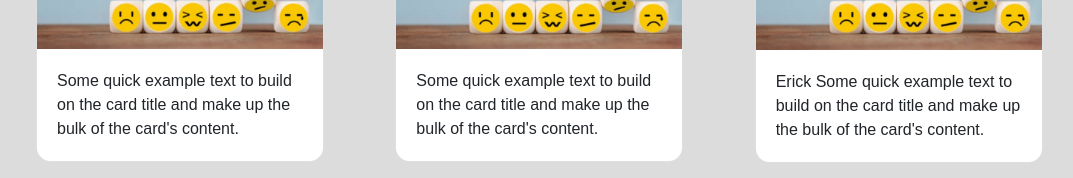
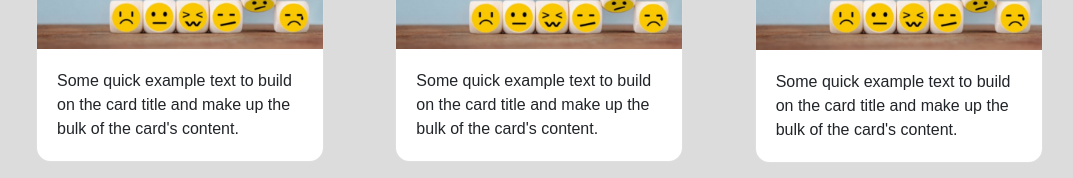
Before and after one commit to darksoz/EvaluatingEmotionPrototype, a plain HTML site: page index.html in a window 1280 px wide. Shown: the part 222-400 px from the top of the page, without its empty margins (80-1153 px from the left). Drawn offline with nearby package versions, Linux system fonts and the light colour scheme.

Commit message:
Testando novo branch push

```diff
--- a/index.html
+++ b/index.html
@@ -35,7 +35,7 @@
                 <div class="card cardBtn" style="width: 18rem;" onclick="window.location.href='sus.html'">
                     <img class="card-img-top" src="imagens/POMS.png" alt="Card image cap">
                     <div class="card-body">
-                      <p class="card-text"> Erick Some quick example text to build on the card title and make up the bulk of the card's content.</p>
+                      <p class="card-text"> Some quick example text to build on the card title and make up the bulk of the card's content.</p>
                     </div>
                   </div>
             </div>
```
